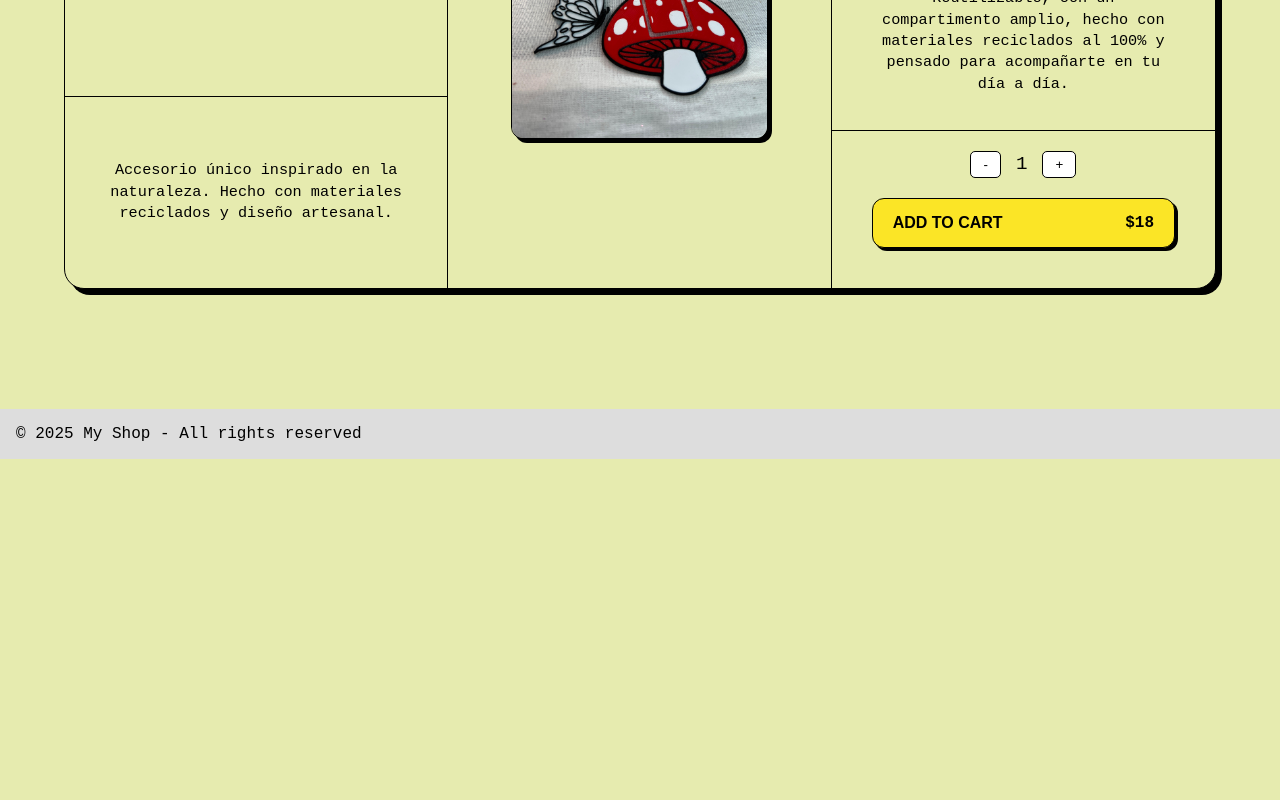
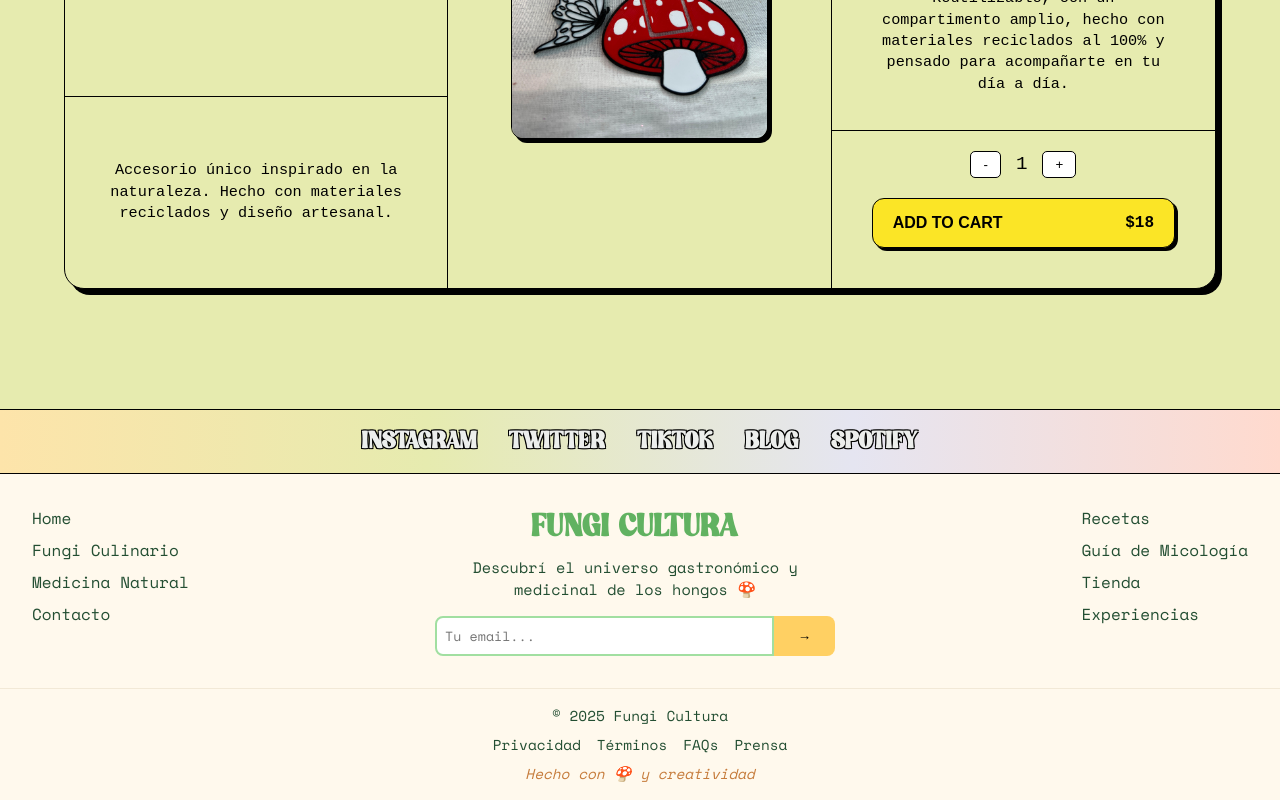
Before and after one commit to andresignaciodeagustini/fungi-cultura, a React (Vite) app: page /product/1 in a window 1280 px wide. Shown: the part 474-1274 px from the top of the page. Before the commit the page ends 933 px from the top, so only its background shows below. Built offline with nearby package versions, Linux system fonts and the light colour scheme.

Commit message:
comenzando footer

```diff
--- a/src/components/Footer.jsx
+++ b/src/components/Footer.jsx
@@ -1,9 +1,48 @@
 import React from "react";
+import "../styles/footer.css"; // ✅ fix de la ruta al CSS
 
 function Footer() {
   return (
-    <footer style={{ padding: "1rem", background: "#ddd", marginTop: "2rem" }}>
-      <p>© 2025 My Shop - All rights reserved</p>
+    <footer className="footer">
+      <div className="footer-social">
+        <a href="#">INSTAGRAM</a>
+        <a href="#">TWITTER</a>
+        <a href="#">TIKTOK</a>
+        <a href="#">BLOG</a>
+        <a href="#">SPOTIFY</a>
+      </div>
+      <div className="footer-main">
+        <div className="footer-col">
+          <a href="#">Home</a>
+          <a href="#">Fungi Culinario</a>
+          <a href="#">Medicina Natural</a>
+          <a href="#">Contacto</a>
+        </div>
+        <div className="footer-center">
+          <h2 className="footer-title">FUNGI CULTURA</h2>
+          <p>Descubrí el universo gastronómico y medicinal de los hongos 🍄</p>
+          <div className="footer-subscribe">
+            <input type="email" placeholder="Tu email..." />
+            <button>→</button>
+          </div>
+        </div>
+        <div className="footer-col">
+          <a href="#">Recetas</a>
+          <a href="#">Guía de Micología</a>
+          <a href="#">Tienda</a>
+          <a href="#">Experiencias</a>
+        </div>
+      </div>
+      <div className="footer-bottom">
+        <p>© 2025 Fungi Cultura</p>
+        <div className="footer-links">
+          <a href="#">Privacidad</a>
+          <a href="#">Términos</a>
+          <a href="#">FAQs</a>
+          <a href="#">Prensa</a>
+        </div>
+        <p className="credit">Hecho con 🍄 y creatividad</p>
+      </div>
     </footer>
   );
 }
--- /dev/null
+++ b/src/styles/footer.css
@@ -0,0 +1,130 @@
+@import url('https://fonts.googleapis.com/css2?family=Space+Mono:wght@400;700&display=swap');
+@import url('https://fonts.googleapis.com/css2?family=Nothing+You+Could+Do&display=swap');
+/* Si 'NothingMagic' ya está instalada en tu proyecto, reemplaza esta segunda importación por esa fuente */
+
+.footer {
+  font-family: 'NothingMagic', cursive;
+  background-color: #FFF9ED; /* offwhite-1 */
+  color: #234E32; /* green-extra-dark */
+}
+
+/* Barra superior */
+.footer-social {
+  background: linear-gradient(
+    to right,
+    #FDE4AA, /* orange-light */
+    #E6EBAF, /* chartreuse-light */
+    #E5E5F1, /* purple-light */
+    #FFDACE  /* pink-light */
+  );
+  padding: 1rem;
+  text-align: center;
+  border-top: 1px black solid;
+  border-bottom: 1px black solid;
+}
+.footer-social a {
+  margin: 0 1rem;
+  font-size: 1.5rem;
+  font-weight: bold;
+  color: hsl(120, 6%, 93%); /* casi blanco */
+  text-decoration: none;
+  transition: 0.3s;
+
+  /* Contorno negro con sombras */
+  text-shadow:
+    -1px -1px 0 #000,
+     1px -1px 0 #000,
+    -1px  1px 0 #000,
+     1px  1px 0 #000;
+}
+.footer-social a:hover {
+  color: #F43B2F; /* red-dark */
+}
+
+/* Bloque principal */
+.footer-main {
+  display: flex;
+  justify-content: space-between;
+  align-items: flex-start;
+  padding: 2rem;
+  flex-wrap: wrap;
+}
+
+.footer-col {
+  display: flex;
+  flex-direction: column;
+  gap: 0.5rem;
+}
+.footer-col a {
+  font-family: "Space Mono", monospace; /* ✅ Links navegación */
+  text-decoration: none;
+  color: #234E32; /* green-extra-dark */
+  transition: 0.2s;
+}
+.footer-col a:hover {
+  color: #F5B54A; /* orange-dark */
+}
+
+.footer-center {
+  text-align: center;
+  max-width: 400px;
+}
+.footer-title {
+  font-size: 2rem;
+  margin-bottom: 0.5rem;
+  color: #61B261; /* green-dark */
+}
+.footer-center p {
+  font-family: "Space Mono", monospace; /* ✅ Texto descriptivo */
+  font-size: 0.95rem;
+  margin: 0.5rem 0;
+  color: #234E32;
+}
+.footer-subscribe {
+  display: flex;
+  margin-top: 1rem;
+}
+.footer-subscribe input {
+  flex: 1;
+  padding: 0.5rem;
+  border: 2px solid #A1DFA1; /* green */
+  border-radius: 8px 0 0 8px;
+  font-family: "Space Mono", monospace; /* ✅ Input email */
+}
+.footer-subscribe button {
+  background: #FFD063; /* orange */
+  border: none;
+  padding: 0 1.5rem;
+  border-radius: 0 8px 8px 0;
+  cursor: pointer;
+  transition: 0.3s;
+}
+.footer-subscribe button:hover {
+  background: #F5B54A; /* orange-dark */
+}
+
+/* Inferior */
+.footer-bottom {
+  border-top: 1px solid #F2E9D7; /* offwhite-2 */
+  text-align: center;
+  padding: 1rem;
+  font-size: 0.9rem;
+  font-family: "Space Mono", monospace; /* ✅ © 2025 Fungi Cultura */
+}
+.footer-links {
+  margin: 0.5rem 0;
+}
+.footer-links a {
+  font-family: "Space Mono", monospace; /* ✅ Links legales */
+  margin: 0 0.5rem;
+  text-decoration: none;
+  color: #234E32; /* green-extra-dark */
+}
+.footer-links a:hover {
+  color: #FA8F6B; /* pink-dark */
+}
+.credit {
+  font-family: "Space Mono", monospace; /* ✅ Créditos "Hecho con 🍄 y creatividad" */
+  color: #C67C3C; /* brown-dark */
+  font-style: italic;
+}
--- a/src/styles/productSlider.css
+++ b/src/styles/productSlider.css
@@ -21,6 +21,7 @@
   font-family: 'NothingMagic', Arial, sans-serif;
   margin-bottom: 3rem;
   text-transform: uppercase;
+  margin-top: 4%;
 }
 
 .gradient-text {
```
Also changed, not shown: src/assets/img/arrowleft.png, src/assets/img/arrowright.png.
